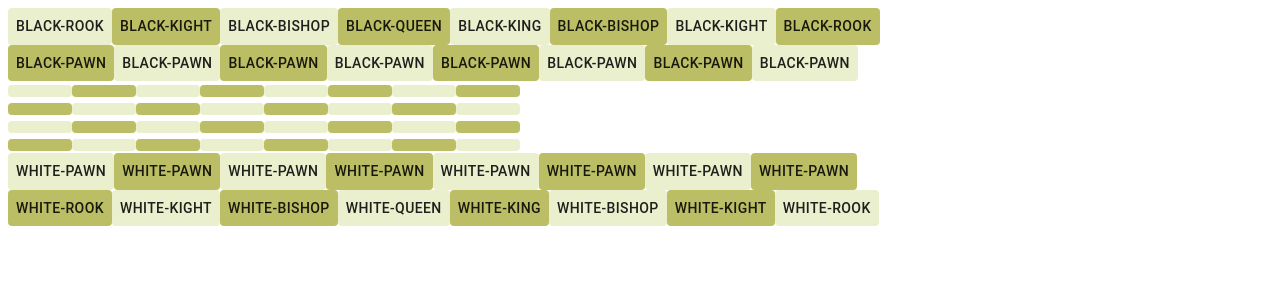
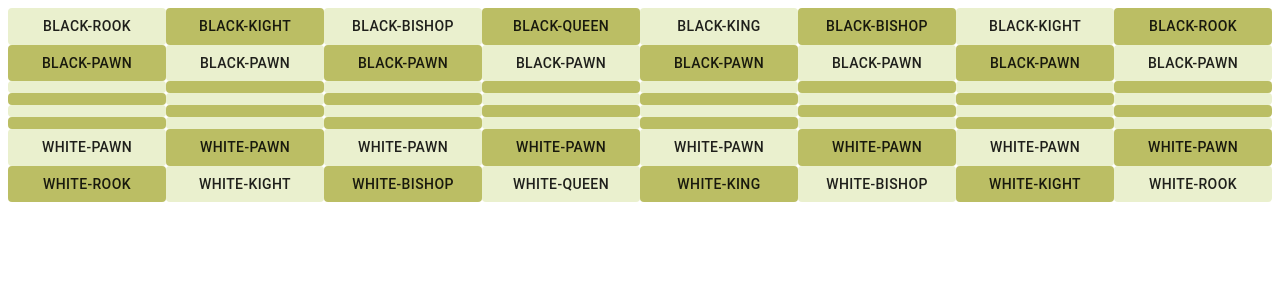
Before and after one commit to hubertTCM/chess, a React app in the folder spa/: page / in a window 1280 px wide. Shown: the top 300 px of the page. Built offline with nearby package versions, Linux system fonts and the light colour scheme.

Commit message:
same width of chess piece

```diff
--- a/spa/src/components/square.tsx
+++ b/spa/src/components/square.tsx
@@ -5,6 +5,7 @@ import { Button, makeStyles } from "@material-ui/core";
 export type SquareProps = {
   role?: Role;
   position: Position;
+  className: string;
 };
 
 const useStyles = makeStyles(theme => ({
@@ -17,12 +18,15 @@ const useStyles = makeStyles(theme => ({
 }));
 
 const Square = (props: SquareProps) => {
-  const { position, role } = props;
+  const { position, role, className, ...rest } = props;
   const { row, column } = position;
   const isDark = (row + column) % 2 == 0;
   const classes = useStyles();
   return (
-    <Button className={isDark ? classes.dark : classes.light}>
+    <Button
+      {...rest}
+      className={[isDark ? classes.dark : classes.light, className].join(" ")}
+    >
       {role && `${role.player}-${role.piece}`}
     </Button>
   );
--- a/spa/src/game.tsx
+++ b/spa/src/game.tsx
@@ -6,7 +6,10 @@ import Square from "./components/square";
 
 const useStyles = makeStyles(theme => ({
   root: { display: "flex", flexDirection: "column-reverse" },
-  row: {}
+  row: { display: "flex" },
+  item: {
+    flex: "1 1 0"
+  }
 }));
 
 const options: PositionOption[] = [1, 2, 3, 4, 5, 6, 7, 8];
@@ -83,8 +86,10 @@ const Game = () => {
               );
               return (
                 <Square
+                  className={classes.item}
                   position={{ row, column }}
                   role={liveRole && liveRole.role}
+                  key={`square-${row}-${column}`}
                 ></Square>
               );
             })}
```
